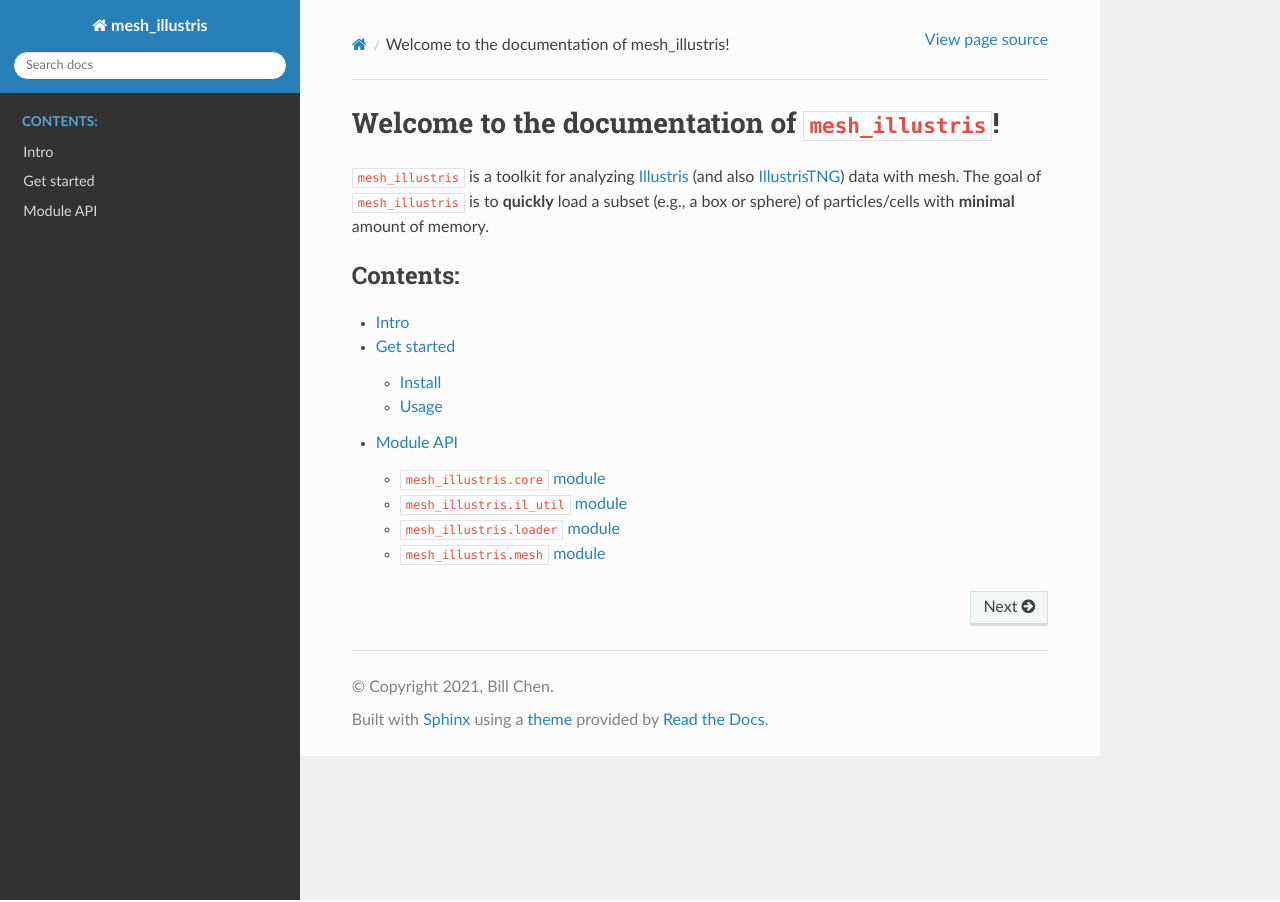
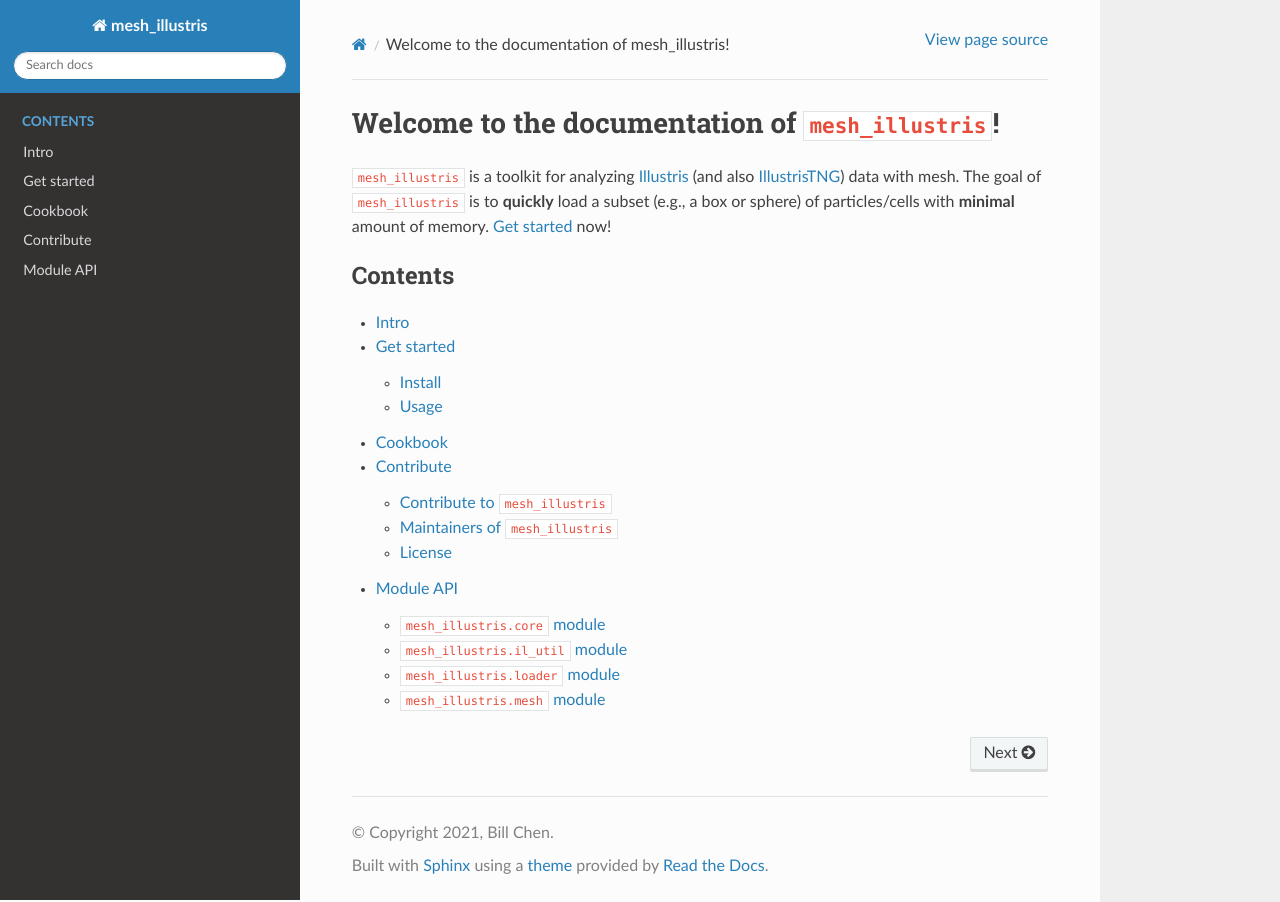
Before and after one commit to EnthalpyBill/oct_illustris, a Sphinx documentation site: the page built from docs/source/index.rst, in a window 1280 px wide. Built offline with Sphinx 7.4.7 and the Read the Docs theme 2.0.0, drawn with Linux system fonts in a browser that asks for light colours.

Commit message:
Updated docs

```diff
--- /dev/null
+++ b/docs/source/contribute.md
@@ -0,0 +1,17 @@
+# Contribute
+
+## Contribute to `mesh_illustris`
+
+Feel free to dive in! [Raise an issue](https://github.com/EnthalpyBill/mesh_illustris/issues/new) or submit pull requests.
+
+## Maintainers of `mesh_illustris`
+
+**Author:**
+- [@EnthalpyBill (Bill Chen)](https://github.com/EnthalpyBill)
+
+**Maintainers:**
+- [@EnthalpyBill (Bill Chen)](https://github.com/EnthalpyBill)
+
+## License
+
+`mesh_illustris` is available at [GitHub](https://github.com/EnthalpyBill/mesh_illustris) under the [MIT license](https://opensource.org/licenses/MIT).
--- a/docs/source/index.rst
+++ b/docs/source/index.rst
@@ -1,12 +1,14 @@
 Welcome to the documentation of ``mesh_illustris``!
 =======================================================
 
-``mesh_illustris`` is a toolkit for analyzing `Illustris <https://www.illustris-project.org/>`_ (and also `IllustrisTNG <https://www.tng-project.org/>`_) data with mesh. The goal of ``mesh_illustris`` is to **quickly** load a subset (e.g., a box or sphere) of particles/cells with **minimal** amount of memory.
+``mesh_illustris`` is a toolkit for analyzing `Illustris <https://www.illustris-project.org/>`_ (and also `IllustrisTNG <https://www.tng-project.org/>`_) data with mesh. The goal of ``mesh_illustris`` is to **quickly** load a subset (e.g., a box or sphere) of particles/cells with **minimal** amount of memory. :doc:`Get started <get_started>` now!
 
 .. toctree::
    :maxdepth: 2
-   :caption: Contents:
+   :caption: Contents
 
    intro
    get_started
+   cookbook
+   contribute
    module_api
```
Also changed, not shown: README.md (+1 -1 lines), docs/source/cookbook.md (added, +3 -0 lines).
